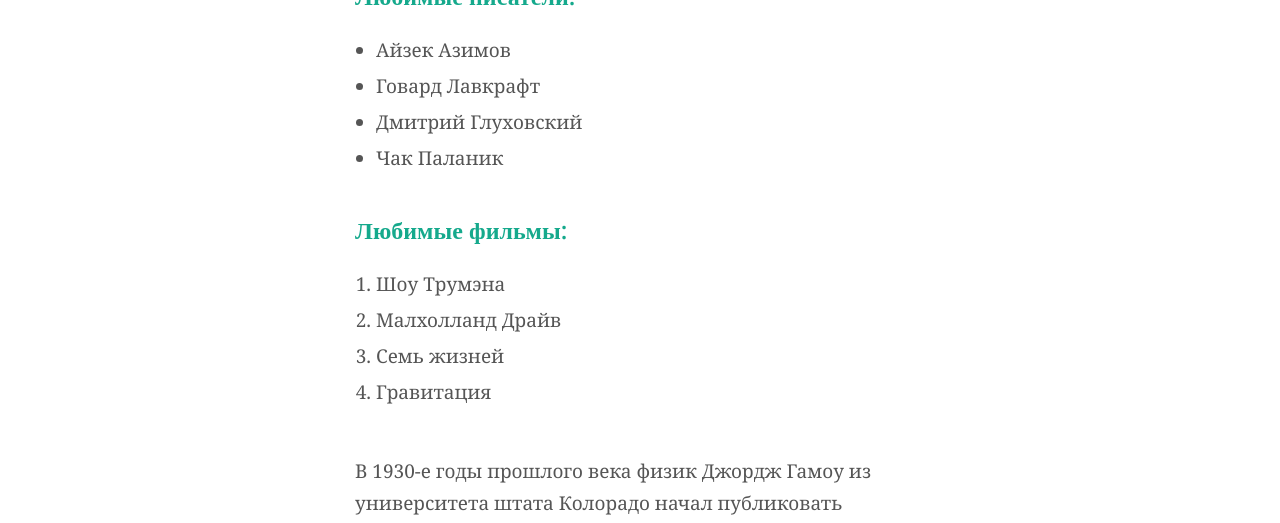
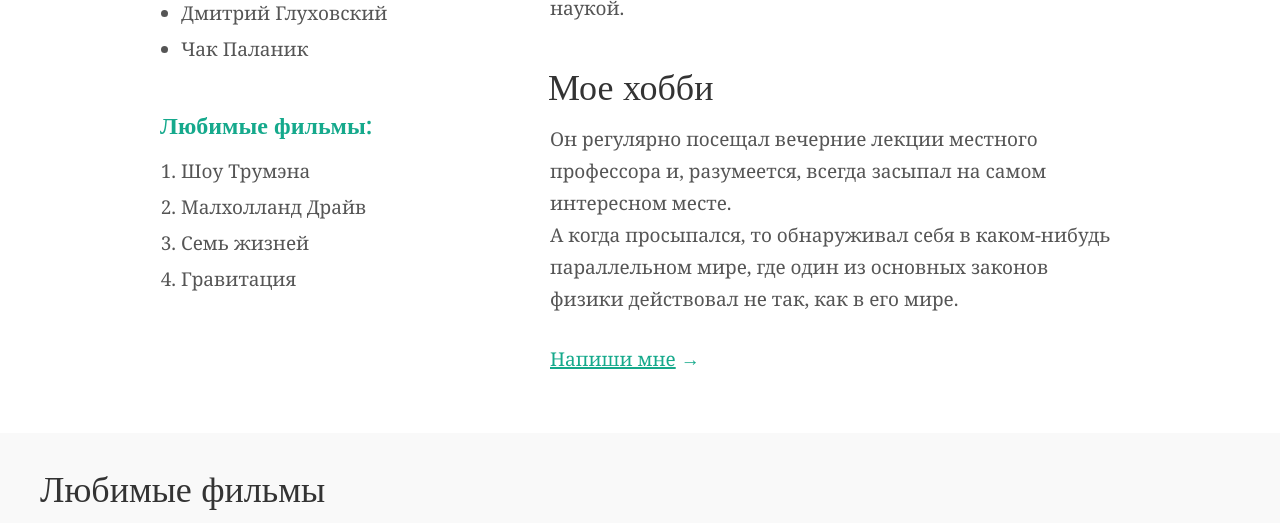
Before and after one commit to pklgn/web-development, a PHP site: page / in a window 1280 px wide; the page is wider, and only the part inside the window is pictured. Shown: the part 1025-1548 px from the top of that part. Run offline with PHP 8.4, Linux system fonts and the light colour scheme.

Commit message:
add adaptive styles

```diff
--- a/lw7/css/style.css
+++ b/lw7/css/style.css
@@ -148,6 +148,7 @@
     align-self: center;
     max-width: 100%;
     border-radius: 5px;
+    order: -3;
 }
 
 .quote-title
@@ -162,7 +163,6 @@
 {
     box-sizing: border-box;
     max-width: 570px;
-    margin-top: 25px;
     padding-left: 3px;
 }
 
@@ -186,13 +186,14 @@
     margin-top: 40px;
     box-sizing: content-box;
     color: #333;
-    height: 61px;
     padding-left: 4px;
+    order: -2;
 }
 
 .border
 {
     align-self: flex-start;
+    order: -1;
 }
 
 .border-line
@@ -210,6 +211,7 @@
 {
     display: flex;
     flex-direction: column;
+    margin-top: 25px;
 }
 
 .short-info
@@ -712,11 +714,6 @@
         justify-content: space-between;
     }
 
-    .long-text
-    {
-        order: -1;
-    }
-
     .form-title
     {
         box-sizing: border-box;
@@ -745,4 +742,256 @@
     {
         max-width: 1000px;
     }
+
+    .short-info
+    {
+        display: flex;
+        justify-content: space-between;
+    }
+
+
 }
+
+@media screen and (min-width: 1024px)
+{
+    .container,
+    .header__container
+    {
+        max-width: 1000px;
+        margin: 0 auto;
+        padding: 0 20px;
+        box-sizing: border-box;
+    }
+
+    .icon-img,
+    .icon-img_shifted
+    {
+        padding-right: 0;
+        margin-right: 10px;
+    }
+
+    .icon-img_shifted
+    {
+        margin-left: -2px;
+    }
+
+    .header__inner
+    {
+        flex-direction: row;
+        align-items: unset;
+        padding-top: 210px;
+    }
+
+    .person__img
+    {
+        margin-right: 60px;
+    }
+
+    .quote
+    {
+        margin-top: 25px;
+    }
+
+    .quote__text
+    {
+        color: #fff;
+    }
+
+    .quote__author
+    {
+        color: #fff;
+    }
+
+    .title-name
+    {
+        margin-top: 68px;
+        order: initial;
+    }
+
+    .border
+    {
+        order: initial;
+    }
+
+    .border-line
+    {
+        margin-top: 20px;
+    }
+
+    .about-wrapper
+    {
+        flex-direction: row;
+        justify-content: flex-start;
+        margin-top: 0;
+    }
+
+    .short-info
+    {
+        display: flex;
+        flex-direction: column;
+        justify-content: flex-start;
+        max-width: 330px;
+        margin-top: 49px;
+    }
+
+    .about__list
+    {
+        font: 19px/36px "Georgia";
+        color: #555;
+        margin-bottom: 37px;
+    }
+
+    .about__list + .about__list
+    {
+        margin-bottom: 0;
+    }
+
+    .about__title
+    {
+        margin-bottom: 25px;
+        line-height: 24px;
+    }
+
+    .main-info
+    {
+        align-self: unset;
+        margin-left: 60px;
+    }
+
+    .person__img
+    {
+        max-width: 330px;
+        align-self: unset;
+
+    }
+
+    .afterheader__inner
+    {
+        box-sizing: border-box;
+        flex-direction: row;
+        padding-top: 210px;
+    }
+
+    .quote-title
+    {
+        align-self: unset;
+    }
+
+    .about__list-item
+    {
+        height: 36px;
+        line-height: 1;
+    }
+
+    .contacts__container
+    {
+        max-width: 1000px;
+        margin: 0 auto;
+        box-sizing: border-box;
+        justify-content: unset;
+    }
+
+    .contacts__link_wrapper
+    {
+        display: flex;
+        justify-content: flex-start;
+        margin-left: 390px;
+        width: unset;
+        max-width: unset;
+    }
+
+    .films-container
+    {
+        background-color: #f9f9f9;
+        margin-top: 57px;
+    }
+
+    .films-container__wrapper
+    {
+        max-width: 1200px;
+        margin: 0 auto;
+        align-items: unset;
+    }
+
+    .films-container__header
+    {
+        font: 400 36px/42px Open Sans;
+        padding-top: 35px;
+        color: #333;
+    }
+
+    .films-list
+    {
+        justify-content: unset;
+        max-width: 1200px;
+        flex-wrap: nowrap;
+    }
+
+    .films-list__item + .films-list__item
+    {
+        padding-left: 19px;
+    }
+
+    .films-list__item
+    {
+        margin-top: 33px;
+    }
+
+    .film__photo,
+    .film__photo_shifted
+    {
+        max-width: 286px;
+        max-height: 190px;
+        border-radius: 5px;
+    }
+
+    .film__name_shifted
+    {
+        margin-left: 1px
+    }
+
+    .films-container__button
+    {
+        display: flex;
+        justify-content: center;
+        margin-top: 54px;
+        padding-right: 20px;
+        padding-bottom: 60px;
+    }
+
+    .form-wrapper
+    {
+        font-size: 36px;
+    }
+
+    .form-title__text
+    {
+        font: 300 36px/42px Open Sans;
+        box-sizing: content-box;
+        padding: 0px 25px;
+    }
+
+    .form__field
+    {
+        max-height: 50px;
+        min-height: 50px;
+        box-sizing: border-box;
+    }
+
+    .form__select
+    {
+        margin-top: 25px;
+    }
+
+    .form__select-country
+    {
+        margin-top: 1px;
+    }
+
+    .footer__text
+    {
+        padding-right: 40px;
+        padding-bottom: 5px;
+        box-sizing: border-box;
+    }
+}
```
